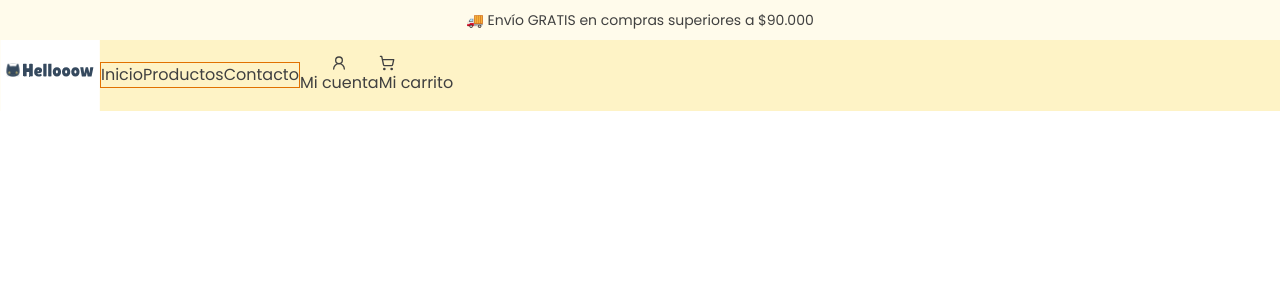
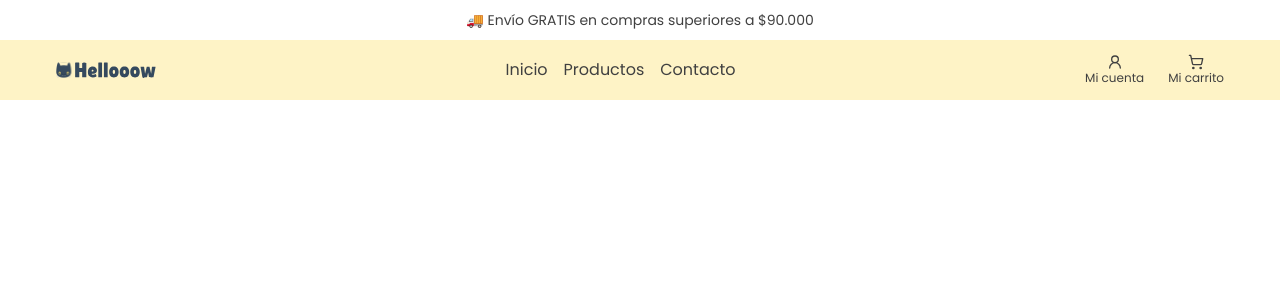
Before and after one commit to TrelawneyJourney/hellooow, a React (Vite) app: page / in a window 1280 px wide. Shown: the top 300 px of the page. Built offline with nearby package versions, Linux system fonts and the light colour scheme.

Commit message:
header desktop ok

```diff
--- a/src/components/Header.jsx
+++ b/src/components/Header.jsx
@@ -5,28 +5,31 @@ import { LuShoppingCart } from "react-icons/lu";
 export default function Header() {
   return (
     <div className="">
-      <div className="bg-amber-50 py-2.5 text-center text-sm">
+      <div className="py-2.5 text-center text-sm">
         <p>🚚 Envío GRATIS en compras superiores a $90.000</p>
       </div>
-      <div className="flex items-center bg-amber-100">
+
+      <div className="bg-amber-100 w-full py-3.5">
+        <div className="flex justify-between items-center max-w-[1200px] mx-auto px-4">
           <div className="w-[100px]">
             <img src={logo} alt="logo" srcset="" />
           </div>
           <nav>
-          <ul className="flex justify-center border border-amber-600">
+            <ul className="flex justify-center gap-4">
               <li>Inicio</li>
               <li>Productos</li>
               <li>Contacto</li>
             </ul>
           </nav>
-        <div className="flex">
+          <div className="flex gap-6">
             <div className="flex flex-col items-center">
               <LuUserRound />
-            <p>Mi cuenta</p>
+              <p className="text-xs">Mi cuenta</p>
             </div>
-          <div>
+            <div className="flex flex-col items-center">
               <LuShoppingCart />
-            <p>Mi carrito</p>
+              <p className="text-xs">Mi carrito</p>
+            </div>
           </div>
         </div>
       </div>
```
Also changed, not shown: public/logo.svg. Lines whose indentation alone changed are shown as unchanged.
